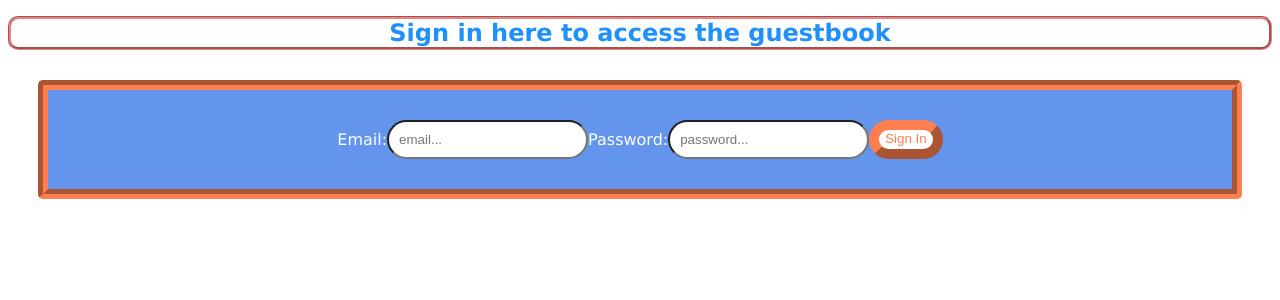
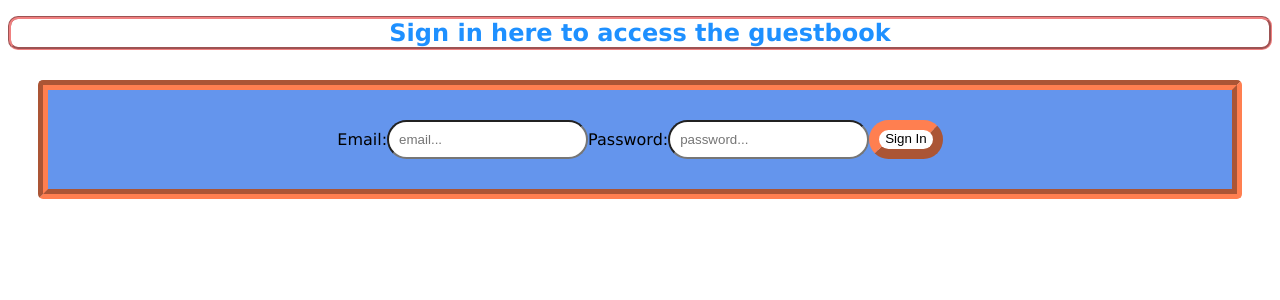
Before and after one commit to trianacerda/guestbook, a React app: page /login in a window 1280 px wide. Shown: the top 300 px of the page. Built offline with nearby package versions, Linux system fonts and the light colour scheme.

Commit message:
adjusted styling + updated snapshot

```diff
--- a/src/views/Login/Login.css
+++ b/src/views/Login/Login.css
@@ -35,7 +35,7 @@ input {
 
 button {
   background-color: white;
-  color: coral;
+  color: black;
   border-radius: 20px;
   border-color: coral;
   border-width: 10px;
--- a/src/views/Login/Login.jsx
+++ b/src/views/Login/Login.jsx
@@ -34,7 +34,7 @@ export default function Login() {
         <label
           aria-label="email"
           style={{
-            color: 'white',
+            color: 'black',
             fontStyle: 'bold',
             flexDirection: 'column',
           }}
@@ -53,7 +53,7 @@ export default function Login() {
         <label
           aria-label="password"
           style={{
-            color: 'white',
+            color: 'black',
             fontStyle: 'bold',
             flexDirection: 'column',
           }}
```
